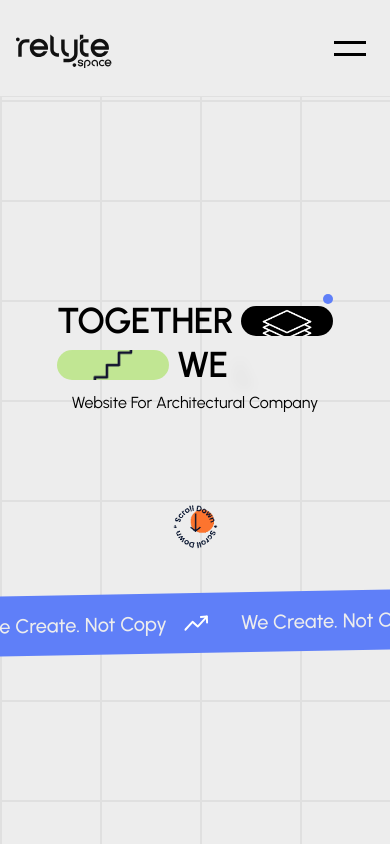
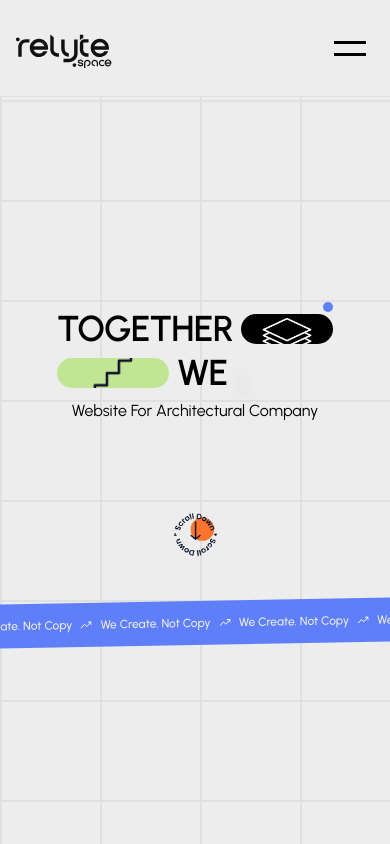
Before and after one commit to away1205/relyte-web, a Next.js app: page / in a window 390 px wide. Shown: the top 844 px of the page. Built offline with nearby package versions, Linux system fonts and the light colour scheme.

Commit message:
remove the overflow in herosection

```diff
--- a/app/_components/CarePin.jsx
+++ b/app/_components/CarePin.jsx
@@ -188,7 +188,7 @@ function CarePin() {
           </div>
         </div>
 
-        <div className='relative top-0 min-h-[100vh] care-card3 pb-[36rem] sm:pb-[20rem] bg-black-100'>
+        <div className='relative top-0 min-h-[100vh] care-card3 pb-[46rem] sm:pb-[20rem] bg-black-100'>
           <div className='card-container px-20 py-20 rounded-2xl z-[3] relative w-[100vw] min-h-[100vh] flex flex-col items-center justify-center'>
             <h2 className='text-center text-white leading-[125%] text-[1.25rem] sm:text-[2.5rem] lg:text-[3.5rem] font-normal'>
               <span className='absolute top-[50%] left-[50%] -translate-x-1/2 -translate-y-1/2 hidden-word'>
--- a/app/_components/HeroSection.jsx
+++ b/app/_components/HeroSection.jsx
@@ -111,7 +111,20 @@ function HeroSection() {
 
         <div className='relative -bottom-8'>
           <TextTicker>
-            <div className='flex gap-8 ml-4'>
+            {Array(7)
+              .fill()
+              .map((_, index) => (
+                <div className='flex gap-2 sm:gap-8 ml-2 sm:ml-4' key={index}>
+                  <img
+                    src='trending-up.svg'
+                    alt='Trending icon'
+                    className='max-sm:w-[0.75rem]'
+                  />
+                  <p className='max-sm:text-[0.75rem]'>We Create. Not Copy</p>
+                </div>
+              ))}
+
+            {/* <div className='flex gap-8 ml-4 max-sm:font-[0.75rem]'>
               <img src='trending-up.svg' alt='Trending icon' />
               <p>We Create. Not Copy</p>
             </div>
@@ -138,7 +151,7 @@ function HeroSection() {
             <div className='flex gap-8 ml-4'>
               <img src='trending-up.svg' alt='Trending icon' />
               <p>We Create. Not Copy</p>
-            </div>
+            </div> */}
           </TextTicker>
         </div>
       </div>
--- a/app/page.js
+++ b/app/page.js
@@ -22,7 +22,7 @@ function Home() {
   return (
     <main
       id='main'
-      className='relative flex flex-col items-center max-screen mx-auto cursor-wait max-sm:overflow-x-hidden'
+      className='relative flex flex-col items-center max-screen mx-auto cursor-wait max-sm:overflow-x-clip'
     >
       {/* <Preloader /> */}
       <Header />
--- a/app/ui/TextTicker.jsx
+++ b/app/ui/TextTicker.jsx
@@ -49,7 +49,7 @@ function TextTicker({ children }) {
 
   // VERY IMPORTANT NOTE: GAP SPACING IS MAKING THE POSITION OF THE TEXT ELEMENT MESSED UP
   return (
-    <div className='bg-primary py-4 px-8 overflow-x-hidden flex container-ticker -skew-y-1 w-[100vw]'>
+    <div className='bg-primary py-2 sm:py-4 sm:px-8 overflow-x-hidden flex container-ticker -skew-y-1 w-[100vw]'>
       <div className='flex w-max flex-nowrap whitespace-nowrap' ref={slider}>
         <div
           ref={firstText}
```
